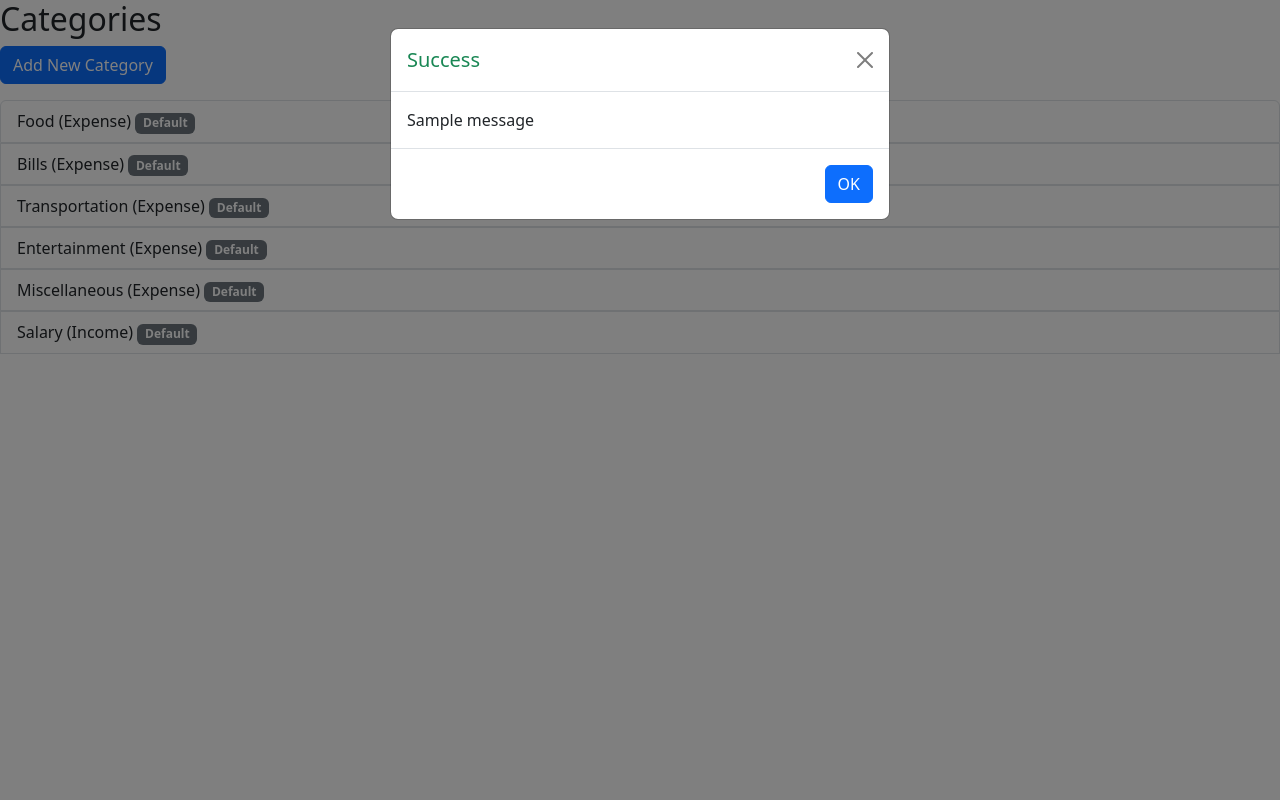
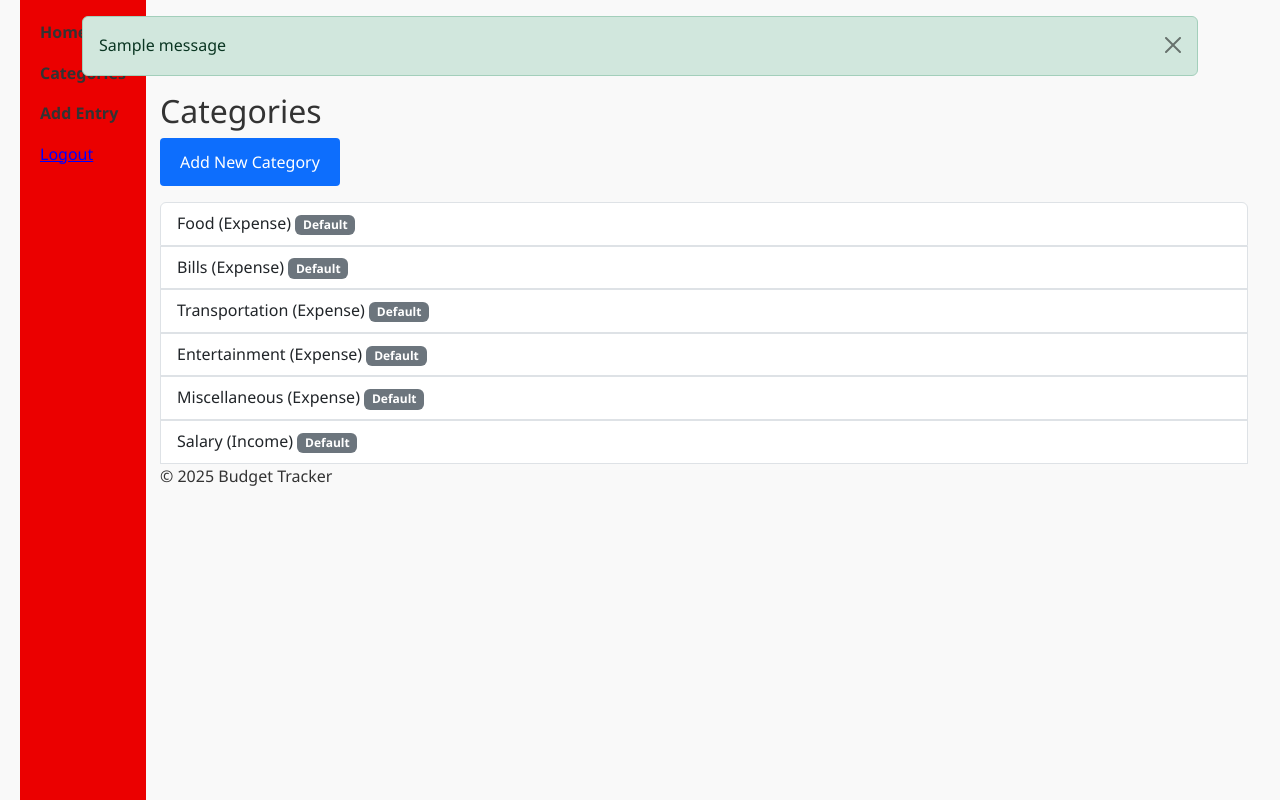
Before and after one commit to caloyyyy0203/personal-budget-tracker, a Django app: page /categories/ in a window 1280 px wide. Run offline with Django 5.2, Linux system fonts and the light colour scheme; a user stored in the database is signed in; data comes from the database, SQL or seed files in the repository; one stand-in notice (Sample message) is shown.

Commit message:
added messages after CRUD operations

```diff
--- a/tracker/templates/tracker/base.html
+++ b/tracker/templates/tracker/base.html
@@ -6,14 +6,9 @@
     <meta name="viewport" content="width=device-width, initial-scale=1.0">
     <title>{% block title %}Budget Tracker{% endblock %}</title>
     <script src="https://cdn.jsdelivr.net/npm/chart.js"></script>
-
-
-
-
-    <!-- Include Bootstrap CSS (this will be overridden by your custom CSS if necessary) -->
-
+    <link href="https://cdn.jsdelivr.net/npm/bootstrap@5.3.3/dist/css/bootstrap.min.css" rel="stylesheet">
+    <script src="https://cdn.jsdelivr.net/npm/bootstrap@5.3.3/dist/js/bootstrap.bundle.min.js"></script>
     <link href="https://cdn.jsdelivr.net/npm/bootstrap@5.3.0-alpha1/dist/css/bootstrap.min.css" rel="stylesheet">
-
     {% load static %}
      <link rel="stylesheet" href="{% static 'tracker/css/add_entry.css' %}">
      <link rel="stylesheet" href="{% static 'tracker/css/chart.css' %}">
@@ -44,6 +39,16 @@
         </nav>
     </aside>
 
+    {% if messages %}
+    <div class="container mt-3">
+        {% for message in messages %}
+        <div class="alert alert-{{ message.tags }} alert-dismissible fade show" role="alert">
+            {{ message }}
+            <button type="button" class="btn-close" data-bs-dismiss="alert" aria-label="Close"></button>
+        </div>
+        {% endfor %}
+    </div>
+    {% endif %}
 
 
     <div class="main_container">
--- a/tracker/templates/tracker/category_list.html
+++ b/tracker/templates/tracker/category_list.html
@@ -1,10 +1,8 @@
-<!-- Bootstrap CSS -->
-<link href="https://cdn.jsdelivr.net/npm/bootstrap@5.3.3/dist/css/bootstrap.min.css" rel="stylesheet">
+{% extends 'tracker/base.html' %}
 
-<!-- Bootstrap JS Bundle (with Popper.js included) -->
-<script src="https://cdn.jsdelivr.net/npm/bootstrap@5.3.3/dist/js/bootstrap.bundle.min.js"></script>
+{% block title %}Categories{% endblock %}
 
-
+{% block content %}
 <h2>Categories</h2>
 
 <a href="{% url 'category_create' %}" class="btn btn-primary mb-3">Add New Category</a>
@@ -22,8 +20,6 @@
             {% if not category.is_default %}
             <div>
                 <a href="{% url 'category_update' category.pk %}" class="btn btn-sm btn-outline-primary">Edit</a>
-
-                <!-- Button to trigger delete confirmation modal -->
                 <button class="btn btn-sm btn-outline-danger" data-bs-toggle="modal" data-bs-target="#deleteModal{{ category.id }}">
                     Delete
                 </button>
@@ -49,44 +45,8 @@
             </div>
           </div>
         </div>
-
     {% empty %}
         <li class="list-group-item">No categories yet.</li>
     {% endfor %}
 </ul>
-
-<!-- Modal for Django messages -->
-{% if messages %}
-  <div class="modal fade" id="messageModal" tabindex="-1" aria-labelledby="messageModalLabel" aria-hidden="true">
-    <div class="modal-dialog">
-      <div class="modal-content">
-        <div class="modal-header">
-          {% for message in messages %}
-            {% if message.tags == 'success' %}
-              <h5 class="modal-title text-success" id="messageModalLabel">Success</h5>
-            {% else %}
-              <h5 class="modal-title text-danger" id="messageModalLabel">Error</h5>
-            {% endif %}
-          {% endfor %}
-          <button type="button" class="btn-close" data-bs-dismiss="modal" aria-label="Close"></button>
-        </div>
-        <div class="modal-body">
-          {% for message in messages %}
-            {{ message }}
-          {% endfor %}
-        </div>
-        <div class="modal-footer">
-          <button type="button" class="btn btn-primary" data-bs-dismiss="modal">OK</button>
-        </div>
-      </div>
-    </div>
-  </div>
-
-  <!-- Automatically show the message modal when the page loads -->
-  <script>
-    document.addEventListener('DOMContentLoaded', function () {
-      var messageModal = new bootstrap.Modal(document.getElementById('messageModal'));
-      messageModal.show();
-    });
-  </script>
-{% endif %}
+{% endblock %}
--- a/tracker/views.py
+++ b/tracker/views.py
@@ -39,6 +39,7 @@ def add_entry(request):
             entry = form.save(commit=False)
             entry.user = request.user
             entry.save()
+            messages.success(request, "Entry created successfully.")
             return redirect('dashboard')
     else:
         initial_data = {}
@@ -66,6 +67,7 @@ def edit_entry(request, entry_id):
         form = EntryForm(request.POST, instance=entry)
         if form.is_valid():
             form.save()
+            messages.success(request, "Entry updated successfully.")
             return redirect('dashboard')
     else:
         form = EntryForm(instance=entry)
@@ -78,6 +80,7 @@ def delete_entry(request, id):
 
     if request.method == "POST":
         entry.delete()
+        messages.success(request, "Entry deleted successfully.")
         return redirect('dashboard')
 
     return redirect('dashboard')
@@ -265,6 +268,7 @@ def category_create(request):
             category = form.save(commit=False)
             category.user = request.user  # Set the user!
             category.save()
+            messages.success(request, "Category created successfully.")
             return redirect('category_list')
     else:
         form = CategoryForm()
@@ -278,6 +282,7 @@ def category_update(request, pk):
         form = CategoryForm(request.POST, instance=category)
         if form.is_valid():
             form.save()
+            messages.success(request, "Category updated successfully.")
             return redirect('category_list')
     else:
         form = CategoryForm(instance=category)
@@ -290,7 +295,7 @@ def category_delete(request, pk):
 
     # Check if any Entry uses this category
     if Entry.objects.filter(category=category).exists():
-        messages.error(request, "Cannot delete this category because it is used in one or more entries.")
+        messages.warning(request, "Cannot delete this category because it is used in one or more entries.")
         return redirect('category_list')
 
     # If safe to delete
```
